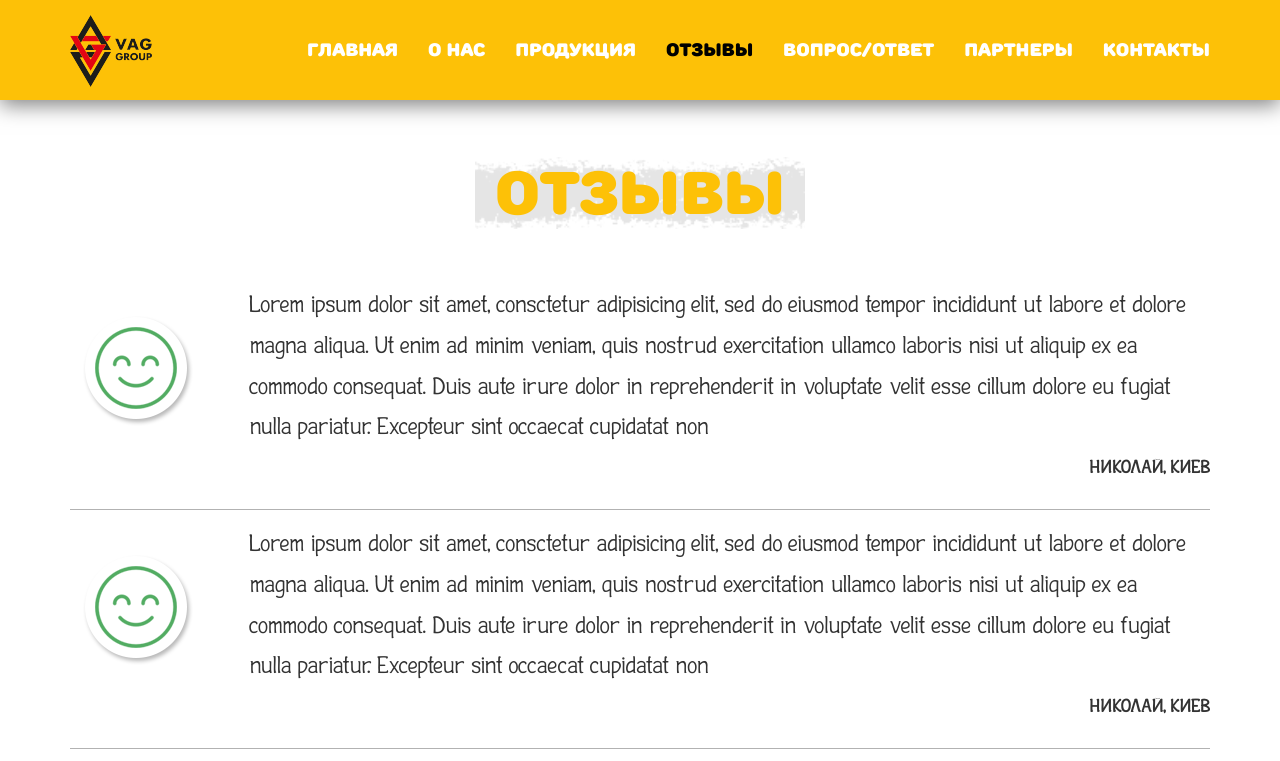
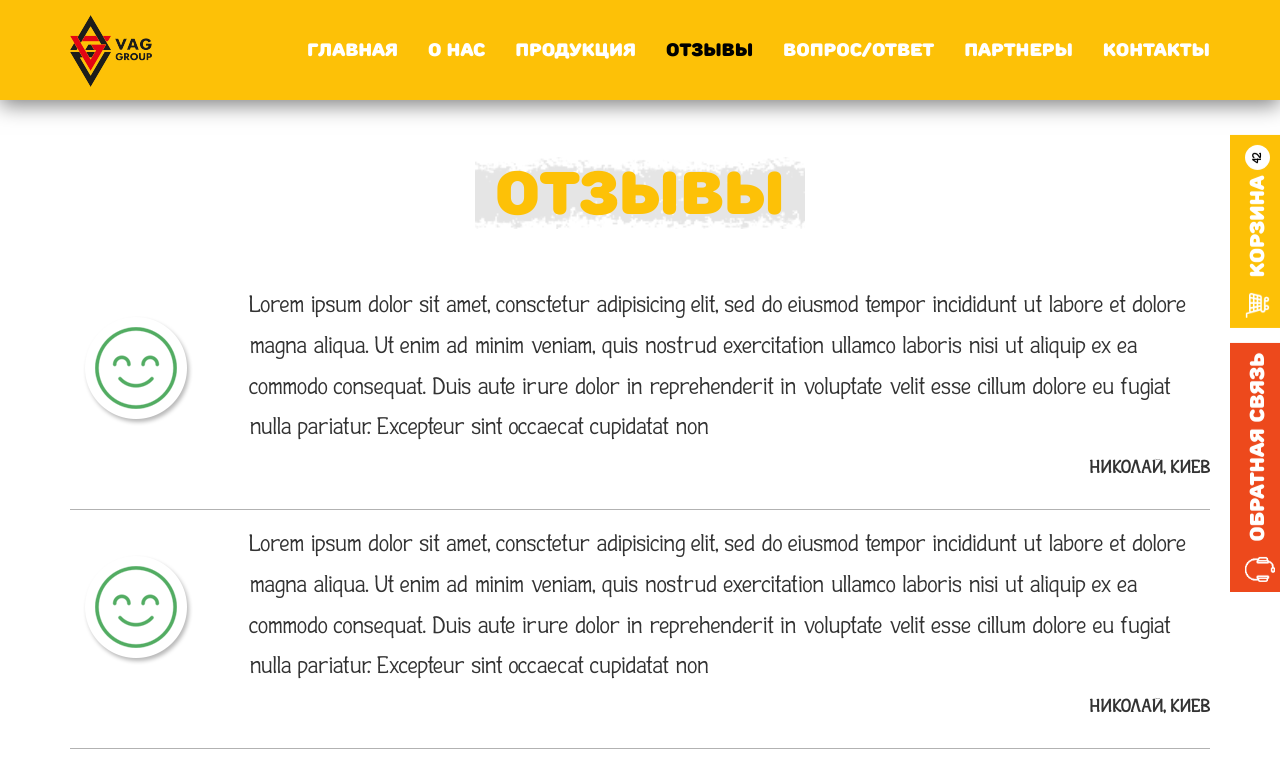
Before and after one commit to ksukoz/vags, a website: page reviews.html in a window 1280 px wide. Shown: the top 761 px of the page. Drawn offline with nearby package versions, Linux system fonts and the light colour scheme.

Commit message:
Add basket and contacts buttons and scroll top button

```diff
--- a/reviews.html
+++ b/reviews.html
@@ -10,7 +10,7 @@
     <link href="/css/fonts.css" rel="stylesheet">
     <link href="/css/style.css" rel="stylesheet">
 </head>
-<body>
+<body data-spy="scroll" id='body'>
         <nav class="navbar main-header navbar-fixed-top">
                 <div class="container">
                   <!-- Brand and toggle get grouped for better mobile display -->
@@ -41,6 +41,10 @@
                   </div><!-- /.navbar-collapse -->
                 </div><!-- /.container-fluid -->
               </nav>
+              <ul class="nav nav-pills side-pills" role="tablist">
+                    <li role="presentation" class='side-pill side-pill--red'><a href="#"><img class='side-pills__img side-pills__img--contacts' src="/img/contacts.png" alt=""> Обратная связь</a></li>
+                      <li role="presentation" class='side-pill side-pill--orange'><a href="/products.html#basket"><img class='side-pills__img side-pills__img--basket' src="/img/basket.png" alt=""> Корзина <span class="badge">42</span></a></li>
+                    </ul>
 
     <main>
         <section class="reviews-all">
@@ -148,7 +152,8 @@
     </main>
 
     <footer class="main-footer">
-        <div class="container">
+        <div class="container main-footer__wrap">
+                <a href="#body" class='footer-top'><img src="/img/arrow--top.png" alt=""></a>
             <div class="row">
                 <div class="col-md-6">
                     <h3>Телефоны:</h3>
--- a/sass/layout/_footer.scss
+++ b/sass/layout/_footer.scss
@@ -6,6 +6,28 @@
 
 	@media screen and (max-width: 1199px) {
 		text-align: center;
+	}
+
+	&__wrap {
+		position: relative;
+	}
+
+	& .footer-top {
+		position: absolute;
+		right: 0;
+		top: -13rem;
+		width: 60px;
+		height: 60px;
+		border-radius: 10px;
+		-webkit-box-shadow: 0px 1px 10px 1px rgba(0, 0, 0, 0.3);
+		-moz-box-shadow: 0px 1px 10px 1px rgba(0, 0, 0, 0.3);
+		box-shadow: 0px 1px 10px 1px rgba(0, 0, 0, 0.3);
+
+		img {
+			display: block;
+			margin: 0 auto;
+			transform: translateY(50%);
+		}
 	}
 
 	& .col-md-6 {
--- a/sass/layout/_navigation.scss
+++ b/sass/layout/_navigation.scss
@@ -40,3 +40,54 @@
 		}
 	}
 }
+
+.side-pills {
+	position: fixed;
+	top: 120px;
+	right: -10px;
+	writing-mode: vertical-rl;
+	transform: rotate(180deg);
+	z-index: 1000;
+
+	&__img {
+		height: 25px;
+		margin-bottom: 1rem;
+		vertical-align: text-top;
+
+		&--basket {
+			transform: rotate(90deg);
+		}
+		&--contacts {
+			transform: rotate(180deg);
+		}
+	}
+
+	.side-pill {
+		margin-bottom: 15px;
+		a {
+			font: {
+				family: 'Rounds';
+				size: 2rem;
+			}
+			line-height: 1;
+			color: $color-white;
+		}
+
+		span {
+			vertical-align: text-top;
+			font-family: 'Plainot';
+			width: 25px;
+			height: 25px;
+			border-radius: 50%;
+			background-color: $color-white;
+			color: $color-black;
+		}
+
+		&--orange {
+			background-color: $color-primary;
+		}
+		&--red {
+			background-color: $color-primary-dark;
+		}
+	}
+}
```
Also changed, not shown: index.html (+8 -2 lines), products.html (+4 -3 lines), css/style.css.
